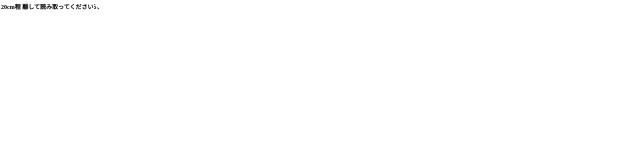
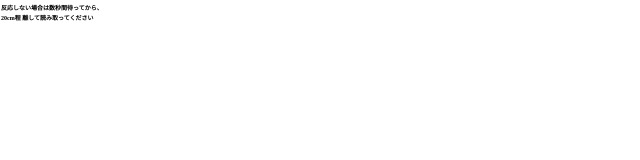
Before and after one commit to yokoemon99/2020NYC, a plain HTML site: page index.html in a window 1280 px wide. Shown: the full height of the page, 0-640 px from the left. Drawn offline with Linux system fonts and the light colour scheme.

Commit message:
Update index.html

```diff
--- a/index.html
+++ b/index.html
@@ -30,8 +30,8 @@
 
     </a-scene>
     <p style="background-color: white; font-size: 10%;  font-weight: bold; position: absolute; top: 1px; left: 1px;">QRコードをかざしてください</p>
-    <p style="background-color: white; font-size: 10%;  font-weight: bold; position: absolute; top: auto; left: 1px;">反応しない場合は数秒間待ってから、</p>
-    <p style="background-color: white; font-size: 10%;  font-weight: bold; position: absolute; top: auto; left: 1px;">20cm程 離して読み取ってください</p>
+    <p style="background-color: white; font-size: 10%;  font-weight: bold; position: relative; top: 1px; left: 1px;">反応しない場合は数秒間待ってから、</p>
+    <p style="background-color: white; font-size: 10%;  font-weight: bold; position: relative; top: 1px; left: 1px;">20cm程 離して読み取ってください</p>
 </body>
 
 </html>
```
